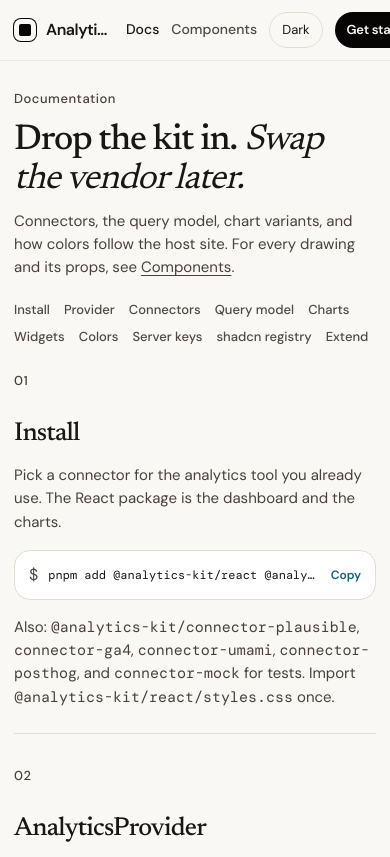
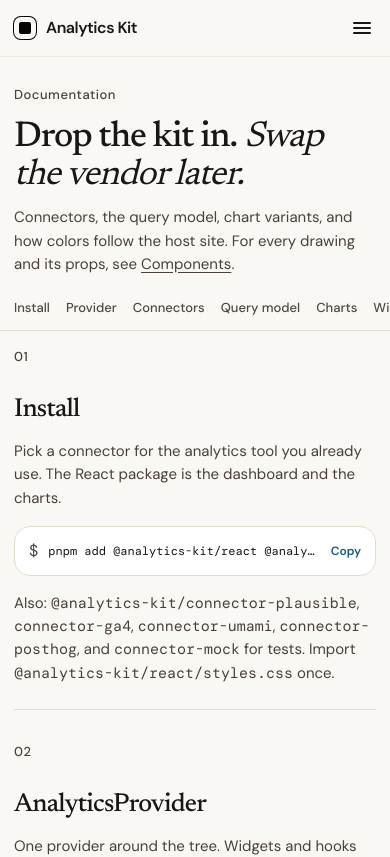
Before and after one commit to educlopez/analytics-kit, a Next.js app: page /docs in a window 390 px wide. Shown: the top 857 px of the page. Built offline with nearby package versions, Linux system fonts and the light colour scheme.

Commit message:
fix(site): mobile header menu and catalog jump
The top bar overflowed Docs, Components, theme, and Get started on a phone. Collapse it to a hamburger, replace the wrapping component list with a select, and keep the docs TOC as a horizontal strip.

```diff
--- a/app/layout.tsx
+++ b/app/layout.tsx
@@ -1,4 +1,4 @@
-import type { Metadata } from "next";
+import type { Metadata, Viewport } from "next";
 import type { ReactNode } from "react";
 import { DM_Mono, DM_Sans, Newsreader } from "next/font/google";
 import { SiteShell } from "../src/site/SiteShell";
@@ -43,6 +43,12 @@ export const metadata: Metadata = {
   },
 };
 
+export const viewport: Viewport = {
+  width: "device-width",
+  initialScale: 1,
+  viewportFit: "cover",
+};
+
 export default function RootLayout({ children }: { children: ReactNode }) {
   return (
     <html
--- a/src/app.css
+++ b/src/app.css
@@ -31,6 +31,7 @@
   --shadow: 0 18px 50px rgb(18 12 8 / 0.08);
   --radius: 22px;
   --page-pad: 20px;
+  --nav-offset: calc(3.25rem + env(safe-area-inset-top, 0px));
 }
 
 html[data-theme="dark"] {
@@ -117,6 +118,23 @@ img {
   display: block;
 }
 
+html.nav-open,
+html.nav-open body {
+  overflow: hidden;
+}
+
+.sr-only {
+  position: absolute;
+  width: 1px;
+  height: 1px;
+  padding: 0;
+  margin: -1px;
+  overflow: hidden;
+  clip: rect(0, 0, 0, 0);
+  white-space: nowrap;
+  border: 0;
+}
+
 .shell {
   overflow-x: clip;
   min-width: 0;
@@ -129,11 +147,78 @@ img {
   display: flex;
   align-items: center;
   justify-content: space-between;
+  flex-wrap: wrap;
   gap: 10px;
-  padding: 12px var(--page-pad);
-  background: color-mix(in srgb, var(--bg) 82%, transparent);
+  padding: max(12px, env(safe-area-inset-top, 0px))
+    max(var(--page-pad), env(safe-area-inset-right, 0px)) 12px
+    max(var(--page-pad), env(safe-area-inset-left, 0px));
+  background: color-mix(in srgb, var(--bg) 92%, transparent);
   backdrop-filter: blur(16px);
   border-bottom: 1px solid color-mix(in srgb, var(--line) 55%, transparent);
+}
+
+.nav-toggle {
+  display: none;
+  appearance: none;
+  flex: none;
+  align-items: center;
+  justify-content: center;
+  width: 44px;
+  height: 44px;
+  margin: -6px -8px -6px 0;
+  padding: 0;
+  border: 0;
+  border-radius: 12px;
+  background: transparent;
+  color: var(--text);
+  cursor: pointer;
+}
+
+.nav-toggle-icon {
+  position: relative;
+  display: block;
+  width: 18px;
+  height: 12px;
+}
+
+.nav-toggle-icon i {
+  position: absolute;
+  left: 0;
+  display: block;
+  width: 18px;
+  height: 1.5px;
+  border-radius: 99px;
+  background: currentColor;
+  transition:
+    transform 160ms ease,
+    top 160ms ease,
+    opacity 160ms ease;
+}
+
+.nav-toggle-icon i:nth-child(1) {
+  top: 0;
+}
+
+.nav-toggle-icon i:nth-child(2) {
+  top: 5px;
+}
+
+.nav-toggle-icon i:nth-child(3) {
+  top: 10px;
+}
+
+.nav.is-open .nav-toggle-icon i:nth-child(1) {
+  top: 5px;
+  transform: rotate(45deg);
+}
+
+.nav.is-open .nav-toggle-icon i:nth-child(2) {
+  opacity: 0;
+}
+
+.nav.is-open .nav-toggle-icon i:nth-child(3) {
+  top: 5px;
+  transform: rotate(-45deg);
 }
 
 .nav-links {
@@ -1041,7 +1126,7 @@ html[data-theme="dark"] .style-switch button.is-active {
 }
 
 .foot {
-  padding: 28px 0 48px;
+  padding: 28px 0 max(48px, calc(28px + env(safe-area-inset-bottom, 0px)));
   color: var(--muted);
   font-size: 13px;
 }
@@ -1098,6 +1183,10 @@ html[data-theme="dark"] .style-switch button.is-active {
   letter-spacing: 0.08em;
   text-transform: uppercase;
   color: var(--muted);
+}
+
+.catalog-jump {
+  display: none;
 }
 
 .catalog-head {
@@ -1461,8 +1550,51 @@ html[data-theme="dark"] .variant-switch button.is-active {
     --page-pad: 14px;
   }
 
-  .nav-links a:not(.btn):not(.nav-keep) {
+  .nav-toggle {
+    display: inline-flex;
+  }
+
+  .nav-links {
     display: none;
+    flex-basis: 100%;
+    flex-direction: column;
+    align-items: stretch;
+    gap: 2px;
+    max-height: calc(100dvh - var(--nav-offset) - 12px);
+    overflow-y: auto;
+    padding: 4px 0 12px;
+    overscroll-behavior: contain;
+  }
+
+  .nav.is-open .nav-links {
+    display: flex;
+  }
+
+  .nav-links a:not(.btn),
+  .nav-links .nav-theme {
+    display: flex;
+    align-items: center;
+    min-height: 44px;
+    padding: 10px 4px;
+    font-size: 16px;
+    white-space: normal;
+  }
+
+  .nav-links .nav-theme {
+    width: 100%;
+    justify-content: flex-start;
+    border: 0;
+    border-radius: 0;
+    padding-left: 4px;
+    font-size: 16px;
+    font-weight: 500;
+    color: var(--muted);
+  }
+
+  .nav-links .btn-ink {
+    width: 100%;
+    margin-top: 10px;
+    justify-content: center;
   }
 
   .docs-layout {
@@ -1471,32 +1603,67 @@ html[data-theme="dark"] .variant-switch button.is-active {
   }
 
   .docs-toc {
-    position: static;
+    position: sticky;
+    top: var(--nav-offset);
+    z-index: 12;
     display: flex;
-    flex-wrap: wrap;
-    gap: 8px 14px;
-    padding-bottom: 8px;
+    flex-wrap: nowrap;
+    gap: 8px 16px;
+    margin: 0 calc(var(--page-pad) * -1);
+    padding: 10px var(--page-pad) 12px;
+    background: var(--bg);
+    border-bottom: 1px solid var(--line);
+    overflow-x: auto;
+    -webkit-overflow-scrolling: touch;
+    scrollbar-width: none;
+  }
+
+  .docs-toc::-webkit-scrollbar {
+    display: none;
+  }
+
+  .docs-toc a {
+    flex: none;
+    white-space: nowrap;
   }
 
   .catalog {
     grid-template-columns: 1fr;
-    gap: 8px;
+    gap: 0;
   }
 
   .catalog-nav {
-    position: static;
-    display: flex;
-    flex-wrap: wrap;
-    gap: 8px 14px;
-    padding: 16px 0 0;
-  }
-
-  .catalog-group {
-    display: contents;
-  }
-
-  .catalog-group p {
     display: none;
+  }
+
+  .catalog-jump {
+    display: block;
+    position: sticky;
+    top: var(--nav-offset);
+    z-index: 12;
+    margin: 0 calc(var(--page-pad) * -1);
+    padding: 10px var(--page-pad) 12px;
+    background: var(--bg);
+    border-bottom: 1px solid var(--line);
+  }
+
+  .catalog-jump select {
+    width: 100%;
+    min-height: 44px;
+    appearance: none;
+    border: 1px solid var(--line);
+    border-radius: 14px;
+    padding: 10px 36px 10px 14px;
+    background:
+      linear-gradient(45deg, transparent 50%, var(--muted) 50%) right 16px center / 5px 5px
+        no-repeat,
+      linear-gradient(135deg, var(--muted) 50%, transparent 50%) right 11px center / 5px 5px
+        no-repeat,
+      var(--surface);
+    color: var(--text);
+    font: inherit;
+    font-size: 15px;
+    font-weight: 500;
   }
 
   .catalog-grid {
@@ -1514,6 +1681,7 @@ html[data-theme="dark"] .variant-switch button.is-active {
 
   .detail-tabs button {
     padding: 10px 12px;
+    min-height: 44px;
   }
 
   .page-head {
@@ -1569,10 +1737,6 @@ html[data-theme="dark"] .variant-switch button.is-active {
 }
 
 @media (max-width: 420px) {
-  .wordmark {
-    max-width: 11ch;
-  }
-
   .nav .btn-ink {
     padding: 8px 12px;
     font-size: 13px;
@@ -1583,4 +1747,8 @@ html[data-theme="dark"] .variant-switch button.is-active {
   .ticker-track {
     animation: none;
   }
-}
+
+  .nav-toggle-icon i {
+    transition: none;
+  }
+}
--- a/src/catalog/CatalogShell.tsx
+++ b/src/catalog/CatalogShell.tsx
@@ -1,12 +1,16 @@
 "use client";
 
 import Link from "next/link";
-import { usePathname } from "next/navigation";
+import { usePathname, useRouter } from "next/navigation";
 import type { ReactNode } from "react";
-import { CATALOG_GROUPS, catalogInGroup } from "./items";
+import { CATALOG, CATALOG_GROUPS, catalogInGroup } from "./items";
 
 export function CatalogShell({ children }: { children: ReactNode }) {
   const pathname = usePathname();
+  const router = useRouter();
+  const jumpValue = CATALOG.some((item) => pathname === `/components/${item.slug}`)
+    ? pathname
+    : "/components";
 
   return (
     <div className="catalog">
@@ -35,7 +39,24 @@ export function CatalogShell({ children }: { children: ReactNode }) {
           </div>
         ))}
       </aside>
-      <div className="catalog-main">{children}</div>
+      <div className="catalog-main">
+        <label className="catalog-jump">
+          <span className="sr-only">Jump to component</span>
+          <select value={jumpValue} onChange={(event) => router.push(event.target.value)}>
+            <option value="/components">All components</option>
+            {CATALOG_GROUPS.map((group) => (
+              <optgroup key={group.id} label={group.label}>
+                {catalogInGroup(group.id).map((item) => (
+                  <option key={item.slug} value={`/components/${item.slug}`}>
+                    {item.title}
+                  </option>
+                ))}
+              </optgroup>
+            ))}
+          </select>
+        </label>
+        {children}
+      </div>
     </div>
   );
 }
--- a/src/site/SiteShell.tsx
+++ b/src/site/SiteShell.tsx
@@ -1,6 +1,6 @@
 "use client";
 
-import { createContext, useContext, useEffect, useState, type ReactNode } from "react";
+import { createContext, useContext, useEffect, useId, useState, type ReactNode } from "react";
 import type { AnalyticsTheme } from "@analytics-kit/react";
 import Link from "next/link";
 import { usePathname } from "next/navigation";
@@ -43,8 +43,9 @@ function NavItem({
 }) {
   const pathname = usePathname();
   const pathOnly = href.split("#")[0] || "/";
-  const active =
-    pathOnly === "/"
+  const active = href.includes("#")
+    ? false
+    : pathOnly === "/"
       ? pathname === "/"
       : pathname === pathOnly || pathname.startsWith(`${pathOnly}/`);
   return (
@@ -55,11 +56,37 @@ function NavItem({
 }
 
 export function SiteShell({ children }: { children: ReactNode }) {
+  const pathname = usePathname();
+  const menuId = useId();
   const [theme, setThemeState] = useState<AnalyticsTheme>("light");
+  const [open, setOpen] = useState(false);
 
   useEffect(() => {
     setThemeState(readTheme());
   }, []);
+
+  useEffect(() => {
+    setOpen(false);
+  }, [pathname]);
+
+  useEffect(() => {
+    if (!open) return;
+    const onKey = (event: KeyboardEvent) => {
+      if (event.key === "Escape") setOpen(false);
+    };
+    const onDesktop = (event: MediaQueryListEvent) => {
+      if (event.matches) setOpen(false);
+    };
+    const mq = window.matchMedia("(min-width: 901px)");
+    document.documentElement.classList.add("nav-open");
+    document.addEventListener("keydown", onKey);
+    mq.addEventListener("change", onDesktop);
+    return () => {
+      document.documentElement.classList.remove("nav-open");
+      document.removeEventListener("keydown", onKey);
+      mq.removeEventListener("change", onDesktop);
+    };
+  }, [open]);
 
   function setTheme(next: AnalyticsTheme) {
     setThemeState(next);
@@ -72,23 +99,33 @@ export function SiteShell({ children }: { children: ReactNode }) {
         Skip to content
       </a>
       <div className="shell">
-        <nav className="nav">
+        <nav className={`nav${open ? " is-open" : ""}`}>
           <Link className="brand" href="/">
             <span className="mark" aria-hidden="true" />
             <span className="wordmark">Analytics Kit</span>
           </Link>
-          <div className="nav-links">
-            <NavItem className="nav-keep" href="/docs">
-              Docs
-            </NavItem>
-            <NavItem className="nav-keep" href="/components">
-              Components
-            </NavItem>
+          <button
+            type="button"
+            className="nav-toggle"
+            aria-expanded={open}
+            aria-controls={menuId}
+            onClick={() => setOpen((current) => !current)}
+          >
+            <span className="sr-only">{open ? "Close menu" : "Open menu"}</span>
+            <span className="nav-toggle-icon" aria-hidden="true">
+              <i />
+              <i />
+              <i />
+            </span>
+          </button>
+          <div id={menuId} className="nav-links">
+            <NavItem href="/docs">Docs</NavItem>
+            <NavItem href="/components">Components</NavItem>
             <NavItem href="/#dashboard">Demo</NavItem>
             <a href="https://github.com/educlopez/analytics-kit">GitHub</a>
             <button
               type="button"
-              className="ghost"
+              className="ghost nav-theme"
               onClick={() => setTheme(theme === "dark" ? "light" : "dark")}
             >
               {theme === "dark" ? "Light" : "Dark"}
```
